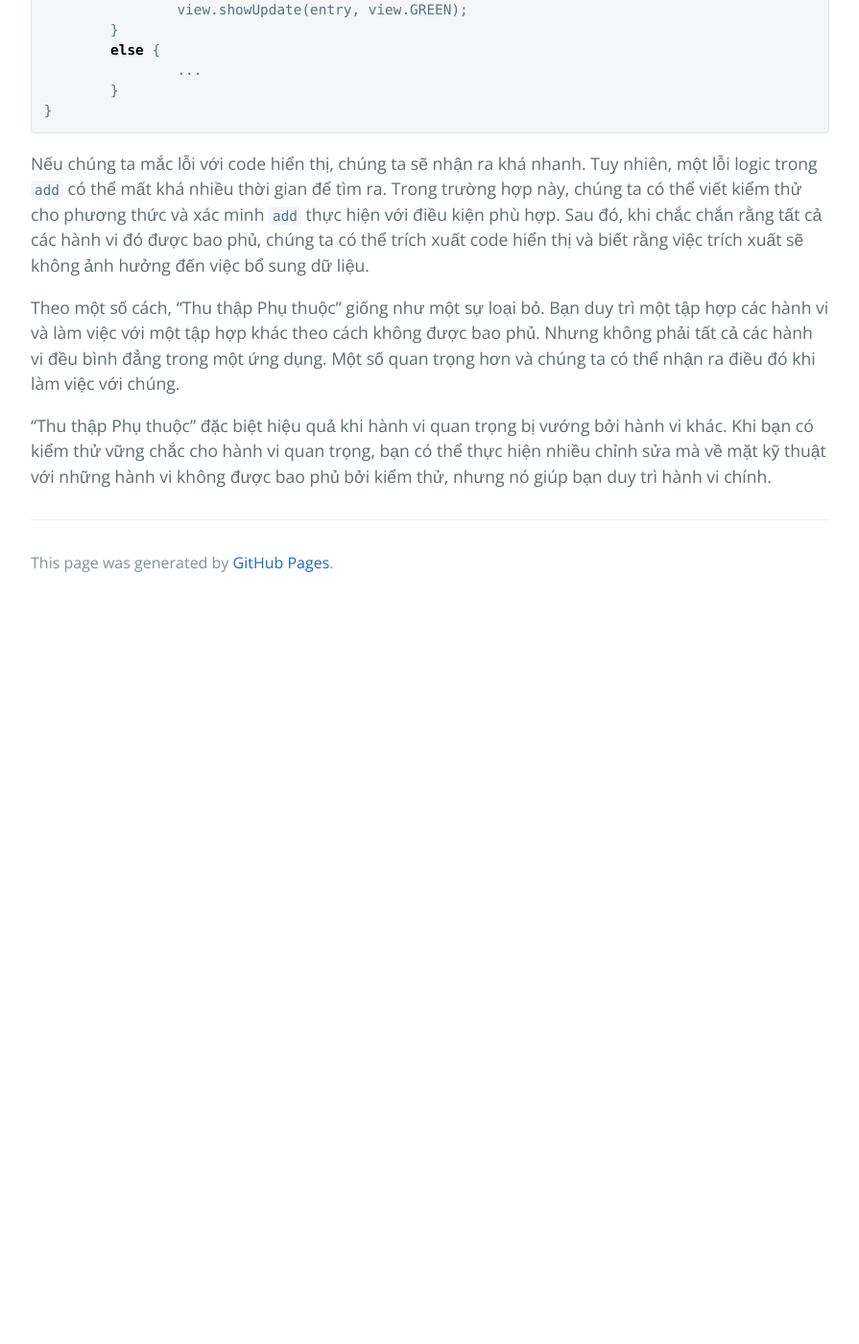
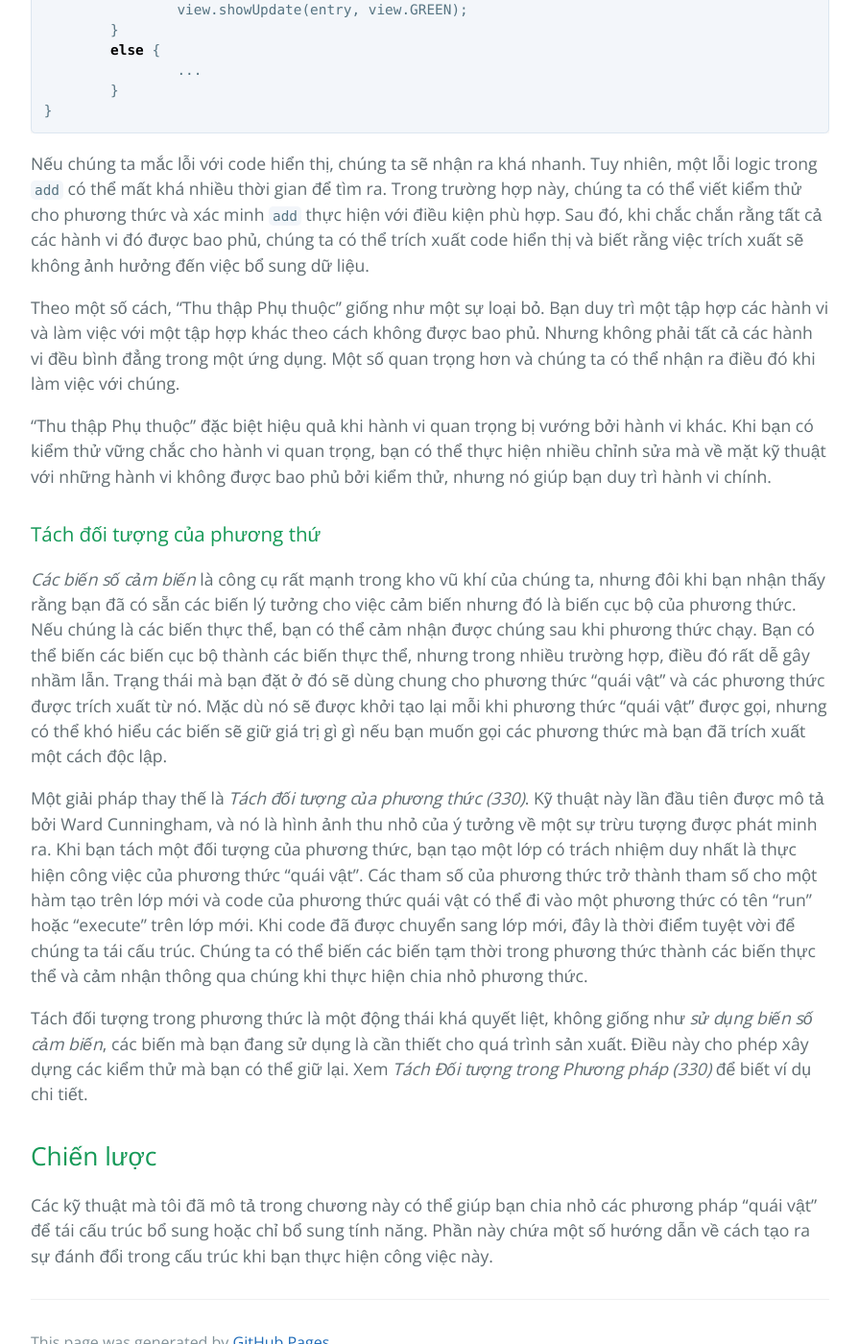
Before and after one commit to HaiBV/haibv.github.io, a Jekyll site: the page built from working-effectively-with-legacy-code/chapter-22-i-need-to-change-a-monster-method-and-i-cant-write-tests-for-it.md, in a window 1280 px wide and 1400 px high, scrolled down 14812 px. Shown: the whole window at 96% size, without its empty margins (192-1087 px from the left). Built offline with Jekyll 4.4.1, drawn with Linux system fonts in a browser that asks for light colours; our own code applies the rules of GitHub Pages for plain Markdown files; before the commit the page ends 15442 px from its top, so only the background shows below that.

Commit message:
Book - Working Efectively with Legacy Code - P2 - C22

```diff
--- a/working-effectively-with-legacy-code/chapter-22-i-need-to-change-a-monster-method-and-i-cant-write-tests-for-it.md
+++ b/working-effectively-with-legacy-code/chapter-22-i-need-to-change-a-monster-method-and-i-cant-write-tests-for-it.md
@@ -481,3 +481,15 @@ Nếu chúng ta mắc lỗi với code hiển thị, chúng ta sẽ nhận ra kh
 Theo một số cách, "Thu thập Phụ thuộc" giống như một sự loại bỏ. Bạn duy trì một tập hợp các hành vi và làm việc với một tập hợp khác theo cách không được bao phủ. Nhưng không phải tất cả các hành vi đều bình đẳng trong một ứng dụng. Một số quan trọng hơn và chúng ta có thể nhận ra điều đó khi làm việc với chúng.
 
 "Thu thập Phụ thuộc" đặc biệt hiệu quả khi hành vi quan trọng bị vướng bởi hành vi khác. Khi bạn có kiểm thử vững chắc cho hành vi quan trọng, bạn có thể thực hiện nhiều chỉnh sửa mà về mặt kỹ thuật với những hành vi không được bao phủ bởi kiểm thử, nhưng nó giúp bạn duy trì hành vi chính.
+
+### Tách đối tượng của phương thứ
+
+_Các biến số cảm biến_ là công cụ rất mạnh trong kho vũ khí của chúng ta, nhưng đôi khi bạn nhận thấy rằng bạn đã có sẵn các biến lý tưởng cho việc cảm biến nhưng đó là biến cục bộ của phương thức. Nếu chúng là các biến thực thể, bạn có thể cảm nhận được chúng sau khi phương thức chạy. Bạn có thể biến các biến cục bộ thành các biến thực thể, nhưng trong nhiều trường hợp, điều đó rất dễ gây nhầm lẫn. Trạng thái mà bạn đặt ở đó sẽ dùng chung cho phương thức "quái vật" và các phương thức được trích xuất từ nó. Mặc dù nó sẽ được khởi tạo lại mỗi khi phương thức "quái vật" được gọi, nhưng có thể khó hiểu các biến sẽ giữ giá trị gì gì nếu bạn muốn gọi các phương thức mà bạn đã trích xuất một cách độc lập.
+
+Một giải pháp thay thế là _Tách đối tượng của phương thức (330)_. Kỹ thuật này lần đầu tiên được mô tả bởi Ward Cunningham, và nó là hình ảnh thu nhỏ của ý tưởng về một sự trừu tượng được phát minh ra. Khi bạn tách một đối tượng của phương thức, bạn tạo một lớp có trách nhiệm duy nhất là thực hiện công việc của phương thức "quái vật". Các tham số của phương thức trở thành tham số cho một hàm tạo trên lớp mới và code của phương thức quái vật có thể đi vào một phương thức có tên "run" hoặc "execute" trên lớp mới. Khi code đã được chuyển sang lớp mới, đây là thời điểm tuyệt vời để chúng ta tái cấu trúc. Chúng ta có thể biến các biến tạm thời trong phương thức thành các biến thực thể và cảm nhận thông qua chúng khi thực hiện chia nhỏ phương thức.
+
+Tách đối tượng trong phương thức là một động thái khá quyết liệt, không giống như _sử dụng biến số cảm biến_, các biến mà bạn đang sử dụng là cần thiết cho quá trình sản xuất. Điều này cho phép xây dựng các kiểm thử mà bạn có thể giữ lại. Xem _Tách Đối tượng trong Phương pháp (330)_ để biết ví dụ chi tiết.
+
+## Chiến lược
+
+Các kỹ thuật mà tôi đã mô tả trong chương này có thể giúp bạn chia nhỏ các phương pháp "quái vật" để tái cấu trúc bổ sung hoặc chỉ bổ sung tính năng. Phần này chứa một số hướng dẫn về cách tạo ra sự đánh đổi trong cấu trúc khi bạn thực hiện công việc này.
```
